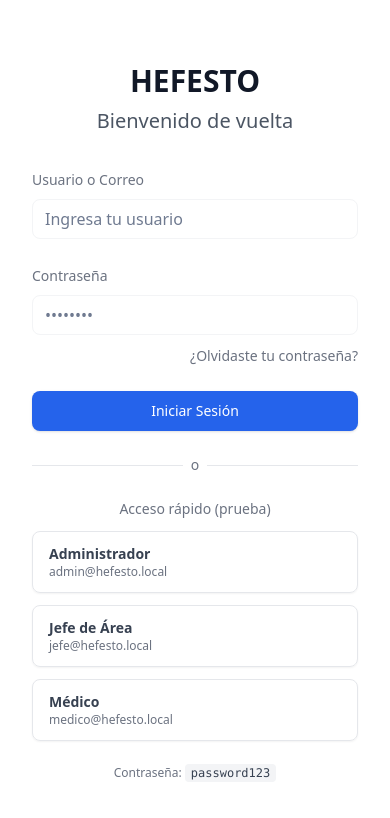
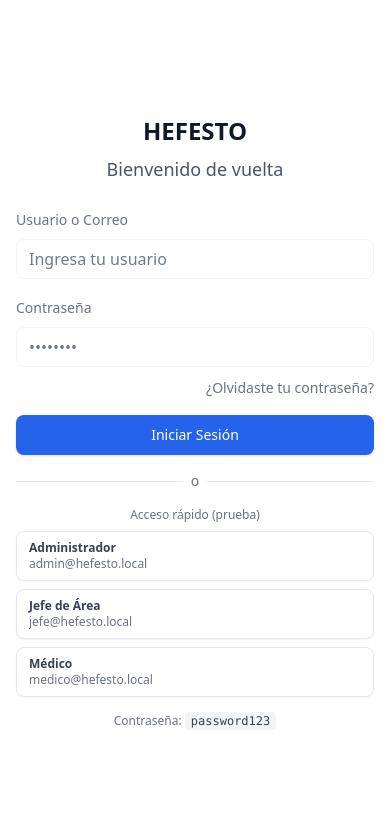
Before and after one commit to Andrewgo12/Hefesto, a React (Vite) app: page /login in a window 390 px wide. Shown: the top 818 px of the page. Built offline with nearby package versions, Linux system fonts and the light colour scheme.

Commit message:
fix: Hacer Login responsivo para moviles y tablets

```diff
--- a/client/pages/Login.tsx
+++ b/client/pages/Login.tsx
@@ -50,7 +50,7 @@ export default function Login() {
 
   return (
     <div className="min-h-screen grid lg:grid-cols-2 overflow-hidden">
-      {/* Panel izquierdo con animación de fondo */}
+      {/* Panel izquierdo con animación de fondo - Solo desktop */}
       <motion.div
         className="relative hidden lg:flex flex-col items-center justify-center p-8 bg-blue-700 overflow-hidden"
         initial={{ opacity: 0 }}
@@ -98,20 +98,20 @@ export default function Login() {
         </div>
       </motion.div>
 
-      {/* Panel derecho */}
-      <div className="flex flex-col items-center justify-center p-8 bg-white">
+      {/* Panel derecho - Responsivo */}
+      <div className="flex flex-col items-center justify-center p-4 sm:p-6 md:p-8 bg-white min-h-screen overflow-y-auto">
         <motion.div
           initial={{ opacity: 0, y: 20 }}
           animate={{ opacity: 1, y: 0 }}
           transition={{ duration: 0.6 }}
-          className="w-full max-w-sm space-y-8"
+          className="w-full max-w-sm space-y-6 sm:space-y-8 my-auto"
         >
           <div className="text-center">
-            <h1 className="text-3xl font-bold text-gray-900 mb-2">HEFESTO</h1>
-            <h2 className="text-xl text-gray-600">Bienvenido de vuelta</h2>
+            <h1 className="text-2xl sm:text-3xl font-bold text-gray-900 mb-2">HEFESTO</h1>
+            <h2 className="text-lg sm:text-xl text-gray-600">Bienvenido de vuelta</h2>
           </div>
 
-          <form onSubmit={handleSubmit} className="space-y-6">
+          <form onSubmit={handleSubmit} className="space-y-4 sm:space-y-6">
             <div className="space-y-2">
               <label className="text-sm text-gray-500" htmlFor="email">
                 Usuario o Correo
@@ -123,7 +123,7 @@ export default function Login() {
                 onChange={(e) => setFormData({ ...formData, email: e.target.value })}
                 placeholder="Ingresa tu usuario"
                 required
-                className="w-full p-3 border rounded-lg focus:ring-2 focus:ring-blue-500 transition-all hover:scale-105"
+                className="w-full p-3 border rounded-lg focus:ring-2 focus:ring-blue-500 transition-all"
               />
             </div>
 
@@ -138,7 +138,7 @@ export default function Login() {
                 onChange={(e) => setFormData({ ...formData, password: e.target.value })}
                 placeholder="••••••••"
                 required
-                className="w-full p-3 border rounded-lg focus:ring-2 focus:ring-blue-500 transition-all hover:scale-105"
+                className="w-full p-3 border rounded-lg focus:ring-2 focus:ring-blue-500 transition-all"
               />
               <div className="text-right">
                 <Link
@@ -187,19 +187,19 @@ export default function Login() {
               </div>
             </div>
 
-            <div className="space-y-3">
-              <p className="text-center text-sm text-gray-500 font-medium">Acceso rápido (prueba)</p>
+            <div className="space-y-2 sm:space-y-3">
+              <p className="text-center text-xs sm:text-sm text-gray-500 font-medium">Acceso rápido (prueba)</p>
               {usuariosPrueba.map((user, idx) => (
                 <motion.button
                   key={idx}
                   type="button"
                   onClick={() => loginRapido(user.email, user.password)}
-                  whileHover={{ scale: 1.03, x: 5 }}
+                  whileHover={{ scale: 1.02 }}
                   whileTap={{ scale: 0.98 }}
-                  className="w-full text-left px-4 py-3 rounded-lg border border-gray-200 hover:border-gray-400 hover:bg-gray-50 transition-all shadow-sm hover:shadow-md"
+                  className="w-full text-left px-3 sm:px-4 py-2 sm:py-3 rounded-lg border border-gray-200 hover:border-gray-400 hover:bg-gray-50 transition-all shadow-sm hover:shadow-md"
                 >
-                  <p className="font-semibold text-gray-700 text-sm">{user.rol}</p>
-                  <p className="text-xs text-gray-500">{user.email}</p>
+                  <p className="font-semibold text-gray-700 text-xs sm:text-sm">{user.rol}</p>
+                  <p className="text-xs text-gray-500 truncate">{user.email}</p>
                 </motion.button>
               ))}
             </div>
```
